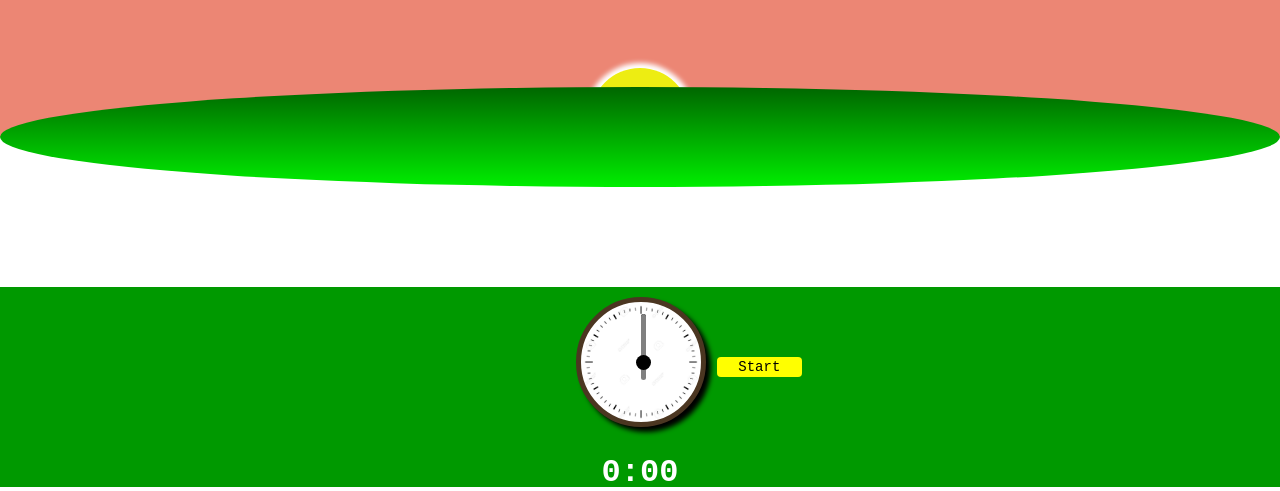
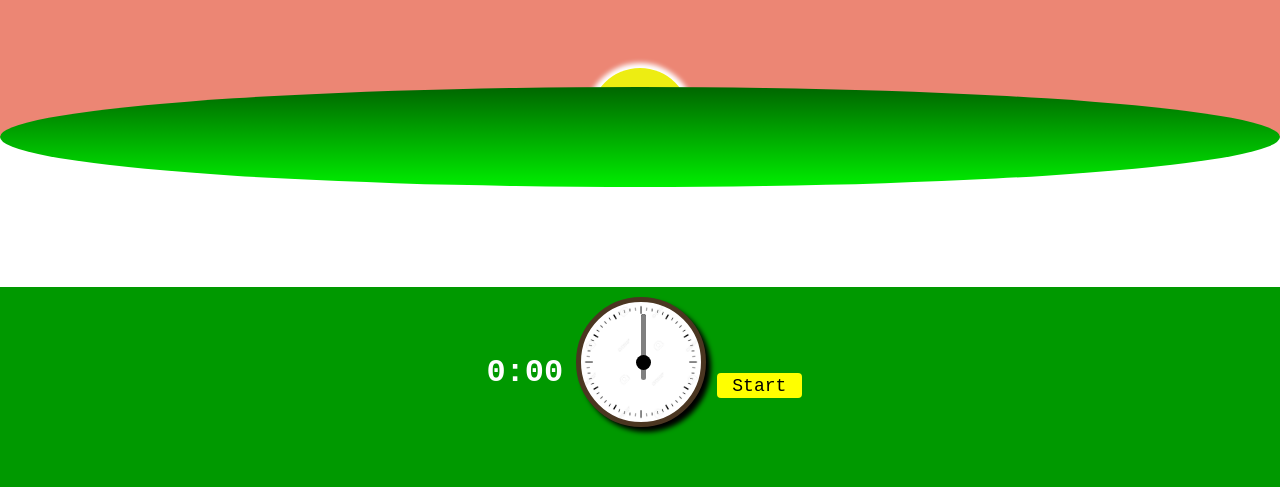
Before and after one commit to Rene-Michel99/Pomodoro-clock, a plain HTML site: page index.html in a window 1280 px wide. Shown: the part 313-804 px from the top of the page. Drawn offline with Linux system fonts and the light colour scheme.

Commit message:
correcao da responsividade

```diff
--- a/src/css/style.css
+++ b/src/css/style.css
@@ -38,7 +38,7 @@ body{
 #container{
   bottom: 100px;
   width: 100%;
-  height: 200px;
+  height: 25%;
   background-color: #009900;
   position: absolute;
   top:75%;
@@ -89,15 +89,15 @@ body{
 }
 #start-btn{
   position:absolute;
-  top:35%;
+  top:43%;
   left:65%;
   border:0px;
   border-radius:4px;
   background-color:yellow;
   width:85px;
-  height:20px;
+  height:25px;
   font-family: monospace;;
-  font-size: 14px;
+  font-size: 18px;
 }
 #start-btn:hover{
   transform: scale(1.2);
@@ -105,9 +105,10 @@ body{
 }
 #current-time{
   position:absolute;
-  top:70%;
-  left:46%;
+  top:24%;
+  left:25%;
   font-family: monospace;
+  font-size:25px;
   color:white;
 }
 .seconds{
@@ -131,23 +132,33 @@ body{
   }
   #start-btn{
     position:absolute;
-    top:35%;
+    top:43%;
     left:56%;
     border:0px;
     border-radius:4px;
     background-color:yellow;
     width:85px;
-    height:20px;
+    height:25px;
     font-family: monospace;
-    font-size: 14px;
+    font-size: 18px;
   }
   #current-time{
     position:absolute;
-    top:70%;
-    left:47%;
+    top:20%;
+    left:38%;
     font-family: monospace;
     font-size:32px;
     color:white;
+  }
+  #container{
+    bottom: 100px;
+    width: 100%;
+    background-color: #009900;
+    position: absolute;
+    top:75%;
+    display: flex;
+    justify-content: center;
+    align-items: center;
   }
 }
 
```
